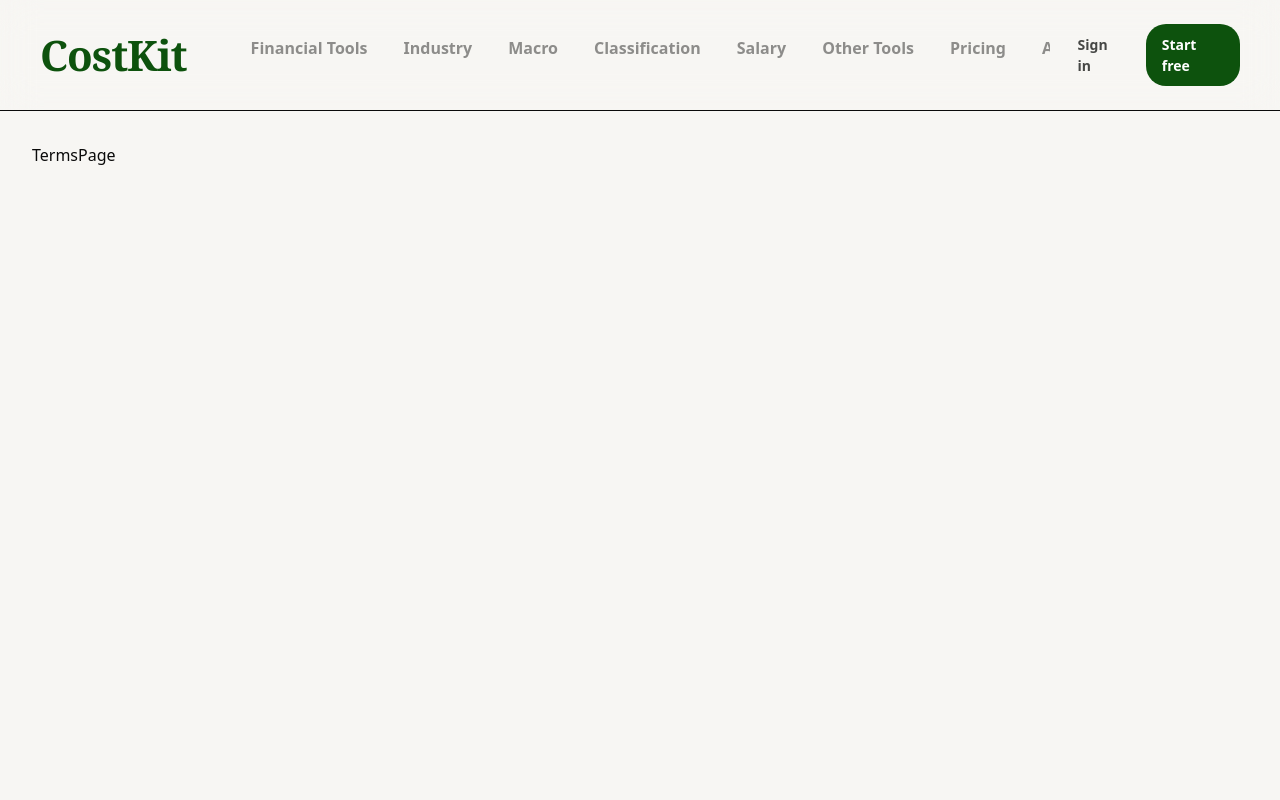
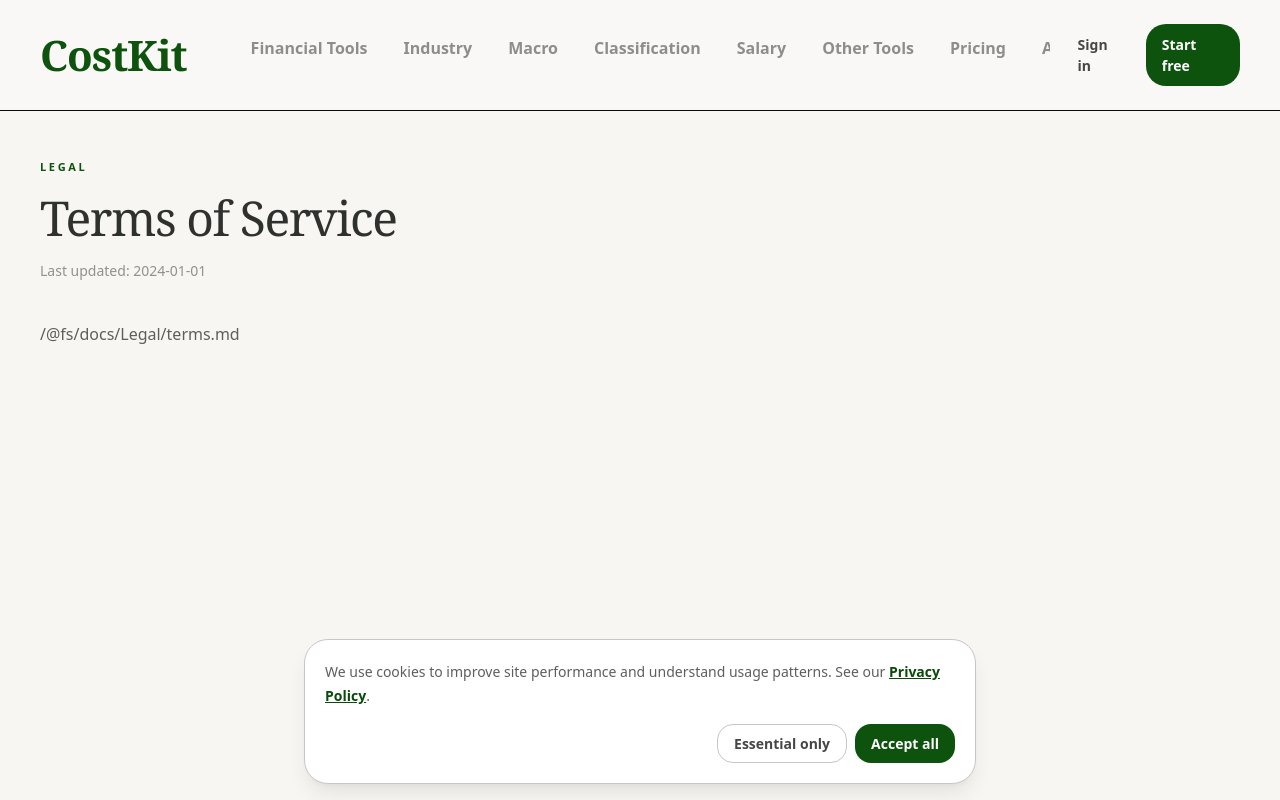
Before and after one commit to gkApply/costkit-final, a React (Vite) app: page /terms in a window 1280 px wide. Shown: the top 800 px of the page. Built offline with nearby package versions, Linux system fonts and the light colour scheme.

Commit message:
feat(pages): add about, legal pages, cookie consent banner

```diff
--- a/package.json
+++ b/package.json
@@ -27,6 +27,7 @@
     "react": "^19.2.5",
     "react-day-picker": "^9.14.0",
     "react-dom": "^19.2.5",
+    "react-markdown": "^10.1.0",
     "react-router-dom": "^6.30.3",
     "sonner": "^2.0.7",
     "tailwind-merge": "^3.5.0"
--- a/src/App.tsx
+++ b/src/App.tsx
@@ -3,6 +3,7 @@ import { AppLayout } from '@/components/layout/AppLayout'
 import { AuthLayout } from '@/components/layout/AuthLayout'
 import PublicLayout from '@/components/layout/PublicLayout'
 import { ScrollToTop } from '@/components/layout/ScrollToTop'
+import CookieConsent from '@/components/shared/CookieConsent'
 import AboutPage from '@/pages/AboutPage'
 import AcceptableUsePage from '@/pages/AcceptableUsePage'
 import AccountPage from '@/pages/AccountPage'
@@ -123,6 +124,7 @@ function App() {
 
         <Route path="*" element={<NotFoundPage />} />
       </Routes>
+      <CookieConsent />
     </BrowserRouter>
   )
 }
--- /dev/null
+++ b/src/components/layout/LegalPageLayout.tsx
@@ -0,0 +1,76 @@
+import ReactMarkdown from 'react-markdown'
+
+type LegalPageLayoutProps = {
+  title: string
+  lastUpdated: string
+  markdown: string
+}
+
+export default function LegalPageLayout({ title, lastUpdated, markdown }: LegalPageLayoutProps) {
+  return (
+    <div className="mx-auto max-w-[1380px] px-4 py-8 sm:px-6 md:py-10 lg:px-10 lg:py-12">
+      <div className="space-y-8 sm:space-y-10">
+        <header className="max-w-3xl space-y-3">
+          <div className="text-[11px] font-semibold uppercase tracking-[0.24em] text-brand-500">
+            LEGAL
+          </div>
+          <h1 className="font-display text-3xl leading-tight text-neutral-900 sm:text-4xl md:text-5xl">
+            {title}
+          </h1>
+          <p className="text-sm text-neutral-500">Last updated: {lastUpdated}</p>
+        </header>
+
+        <article className="max-w-3xl text-base leading-relaxed text-neutral-700">
+          <ReactMarkdown
+            components={{
+              h1: ({ children }) => (
+                <h2 className="mb-4 mt-8 text-3xl font-semibold leading-tight text-neutral-900">
+                  {children}
+                </h2>
+              ),
+              h2: ({ children }) => (
+                <h2 className="mb-4 mt-8 text-2xl font-semibold leading-tight text-neutral-900">
+                  {children}
+                </h2>
+              ),
+              h3: ({ children }) => (
+                <h3 className="mb-3 mt-6 text-xl font-semibold leading-tight text-neutral-900">
+                  {children}
+                </h3>
+              ),
+              p: ({ children }) => (
+                <p className="mb-4 text-base leading-relaxed text-neutral-700">{children}</p>
+              ),
+              ul: ({ children }) => (
+                <ul className="mb-4 list-disc space-y-2 pl-6 text-base leading-relaxed">
+                  {children}
+                </ul>
+              ),
+              ol: ({ children }) => (
+                <ol className="mb-4 list-decimal space-y-2 pl-6 text-base leading-relaxed">
+                  {children}
+                </ol>
+              ),
+              li: ({ children }) => (
+                <li className="text-base leading-relaxed text-neutral-700">{children}</li>
+              ),
+              a: ({ href, children }) => (
+                <a
+                  href={href}
+                  className="text-brand-600 underline transition-colors hover:text-brand-700"
+                >
+                  {children}
+                </a>
+              ),
+              strong: ({ children }) => (
+                <strong className="font-semibold text-neutral-900">{children}</strong>
+              ),
+            }}
+          >
+            {markdown}
+          </ReactMarkdown>
+        </article>
+      </div>
+    </div>
+  )
+}
--- /dev/null
+++ b/src/components/shared/CookieConsent.tsx
@@ -0,0 +1,54 @@
+import { useState } from 'react'
+import { Link } from 'react-router-dom'
+
+const COOKIE_CONSENT_KEY = 'cookie_consent'
+type CookieConsentChoice = 'essential' | 'all'
+
+export default function CookieConsent() {
+  const [isVisible, setIsVisible] = useState(() => {
+    const existingChoice = localStorage.getItem(COOKIE_CONSENT_KEY)
+    return existingChoice !== 'essential' && existingChoice !== 'all'
+  })
+
+  const handleChoice = (choice: CookieConsentChoice) => {
+    localStorage.setItem(COOKIE_CONSENT_KEY, choice)
+    setIsVisible(false)
+  }
+
+  if (!isVisible) {
+    return null
+  }
+
+  return (
+    <div className="fixed inset-x-0 bottom-0 z-50 p-3 sm:p-4">
+      <div className="mx-auto w-full max-w-2xl rounded-2xl border border-neutral-300 bg-white p-4 shadow-lg sm:p-5">
+        <p className="text-sm leading-6 text-neutral-700">
+          We use cookies to improve site performance and understand usage patterns. See our{' '}
+          <Link
+            to="/privacy"
+            className="font-semibold text-brand-600 underline hover:text-brand-700"
+          >
+            Privacy Policy
+          </Link>
+          .
+        </p>
+        <div className="mt-4 flex flex-col gap-2 sm:flex-row sm:justify-end">
+          <button
+            type="button"
+            onClick={() => handleChoice('essential')}
+            className="rounded-lg border border-neutral-300 bg-white px-4 py-2 text-sm font-semibold text-neutral-800 transition-colors hover:bg-neutral-50"
+          >
+            Essential only
+          </button>
+          <button
+            type="button"
+            onClick={() => handleChoice('all')}
+            className="rounded-lg bg-brand-500 px-4 py-2 text-sm font-semibold text-white transition-colors hover:bg-brand-600"
+          >
+            Accept all
+          </button>
+        </div>
+      </div>
+    </div>
+  )
+}
--- a/src/pages/AboutPage.tsx
+++ b/src/pages/AboutPage.tsx
@@ -1,7 +1,22 @@
+import { content } from '@/config/content'
+
 export default function AboutPage() {
+  const { badge, heading, body } = content.about
+  const paragraphs = body.slice(0, 3)
+
   return (
-    <div className="p-8">
-      <h1>AboutPage</h1>
+    <div className="mx-auto max-w-[1380px] px-4 py-8 sm:px-6 md:py-10 lg:px-10 lg:py-12">
+      <section className="max-w-4xl space-y-6 sm:space-y-8">
+        <div className="text-[11px] uppercase tracking-[0.26em] text-brand-400">{badge}</div>
+        <h1 className="font-display text-3xl leading-tight text-neutral-900 sm:text-4xl md:text-5xl">
+          {heading}
+        </h1>
+        <div className="space-y-5 text-base leading-8 text-neutral-800 sm:text-lg">
+          {paragraphs.map((paragraph) => (
+            <p key={paragraph}>{paragraph}</p>
+          ))}
+        </div>
+      </section>
     </div>
   )
 }
--- a/src/pages/AcceptableUsePage.tsx
+++ b/src/pages/AcceptableUsePage.tsx
@@ -1,7 +1,12 @@
+import LegalPageLayout from '@/components/layout/LegalPageLayout'
+import acceptableUseContent from '../../docs/Legal/acceptable_use_policy.md?raw'
+
 export default function AcceptableUsePage() {
   return (
-    <div className="p-8">
-      <h1>AcceptableUsePage</h1>
-    </div>
+    <LegalPageLayout
+      title="Acceptable Use Policy"
+      lastUpdated="2024-01-01"
+      markdown={acceptableUseContent}
+    />
   )
 }
--- a/src/pages/PrivacyPage.tsx
+++ b/src/pages/PrivacyPage.tsx
@@ -1,7 +1,8 @@
+import LegalPageLayout from '@/components/layout/LegalPageLayout'
+import privacyContent from '../../docs/Legal/privacy.md?raw'
+
 export default function PrivacyPage() {
   return (
-    <div className="p-8">
-      <h1>PrivacyPage</h1>
-    </div>
+    <LegalPageLayout title="Privacy Policy" lastUpdated="2024-01-01" markdown={privacyContent} />
   )
 }
--- a/src/pages/RefundPolicyPage.tsx
+++ b/src/pages/RefundPolicyPage.tsx
@@ -1,7 +1,6 @@
+import LegalPageLayout from '@/components/layout/LegalPageLayout'
+import refundContent from '../../docs/Legal/refund.md?raw'
+
 export default function RefundPolicyPage() {
-  return (
-    <div className="p-8">
-      <h1>RefundPolicyPage</h1>
-    </div>
-  )
+  return <LegalPageLayout title="Refund Policy" lastUpdated="2024-01-01" markdown={refundContent} />
 }
--- a/src/pages/TermsPage.tsx
+++ b/src/pages/TermsPage.tsx
@@ -1,7 +1,8 @@
+import LegalPageLayout from '@/components/layout/LegalPageLayout'
+import termsContent from '../../docs/Legal/terms.md?raw'
+
 export default function TermsPage() {
   return (
-    <div className="p-8">
-      <h1>TermsPage</h1>
-    </div>
+    <LegalPageLayout title="Terms of Service" lastUpdated="2024-01-01" markdown={termsContent} />
   )
 }
```
Also changed, not shown: 1 other file (tests, documents, lock files or other folders).
